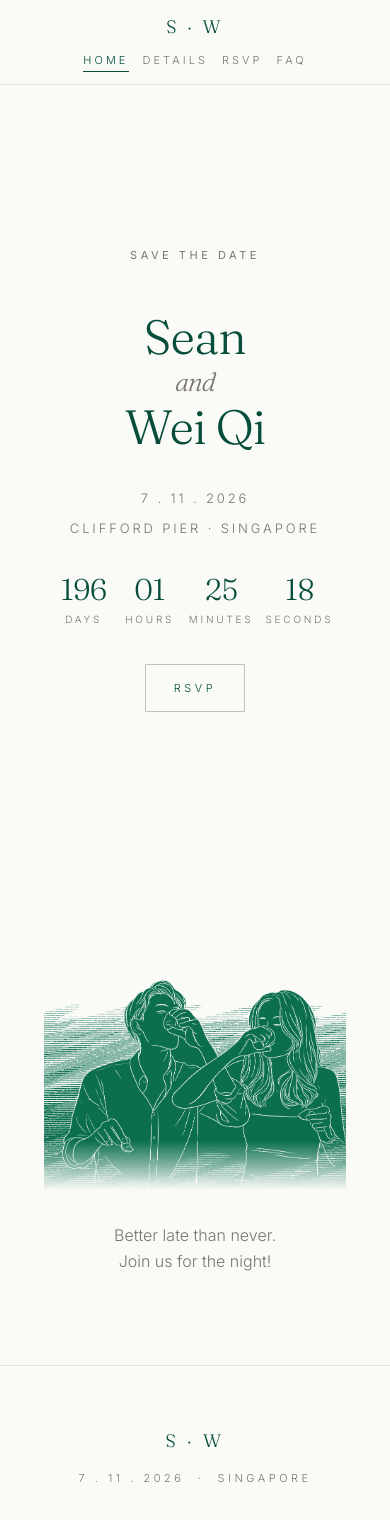
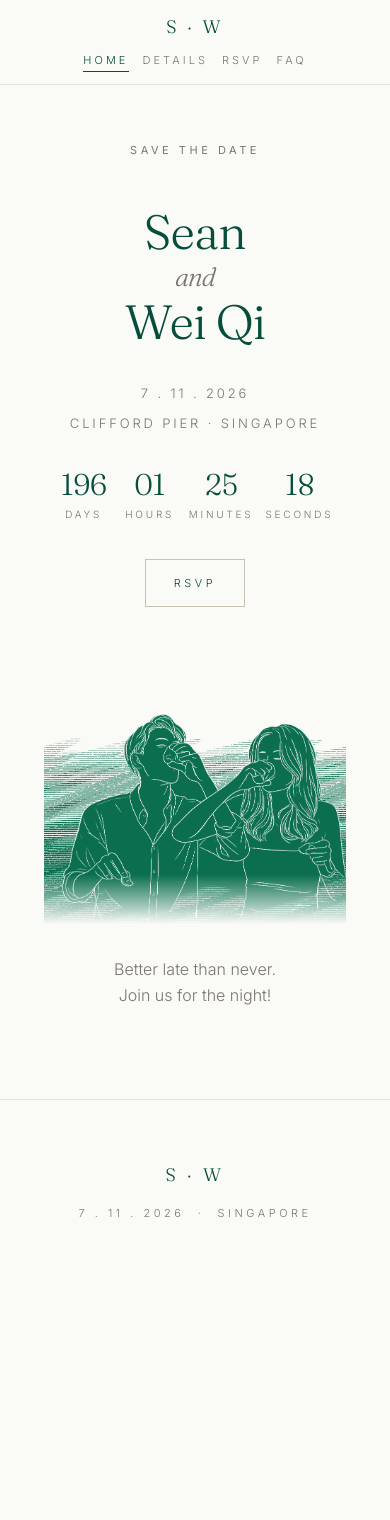
Before and after one commit to leeweiqi1998/wedding, a React (Vite) app: page / in a window 390 px wide. Shown: the top 1520 px of the page. After the commit the page ends 1282 px from the top, so only its background shows below. Built offline with nearby package versions, Linux system fonts and the light colour scheme; no server answers.

Commit message:
Tighten gap between hero RSVP button and intro illustration

```diff
--- a/src/styles.css
+++ b/src/styles.css
@@ -71,10 +71,8 @@ a:hover{opacity:.6}
 
 /* HERO */
 .hero{
-  min-height:calc(100vh - 56px);
-  min-height:calc(100dvh - 56px);
   display:flex;flex-direction:column;align-items:center;justify-content:center;
-  text-align:center;padding:80px 28px;
+  text-align:center;padding:80px 28px 40px;
 }
 .eyebrow{
   font-size:11px;letter-spacing:.32em;text-transform:uppercase;
@@ -141,8 +139,9 @@ a:hover{opacity:.6}
 }
 
 /* SECTION BASE */
-section.block{padding:60px 28px 90px}
+section.block{padding:32px 28px 90px}
 section.block + section.block{border-top:1px solid var(--rule);padding-top:90px}
+.hero + section.block{padding-top:24px}
 section.block .wrap{text-align:center}
 h2{
   font-family:"Fraunces", Georgia, serif;font-weight:300;
@@ -285,9 +284,10 @@ footer .mark{
 }
 
 @media (max-width:600px){
-  section.block{padding:48px 24px 72px}
+  section.block{padding:24px 24px 72px}
   section.block + section.block{padding-top:72px}
-  .hero{padding:56px 20px}
+  .hero + section.block{padding-top:16px}
+  .hero{padding:56px 20px 32px}
   .hero .meta{margin-top:36px}
   .countdown{margin-top:36px}
   .hero-cta{margin-top:36px;padding:14px 28px}
```
